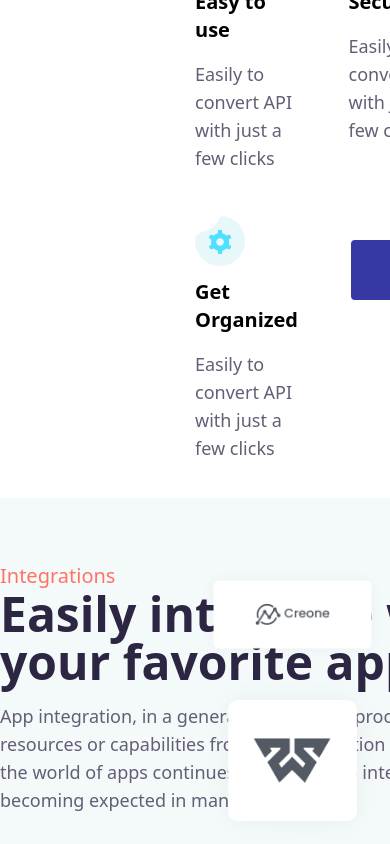
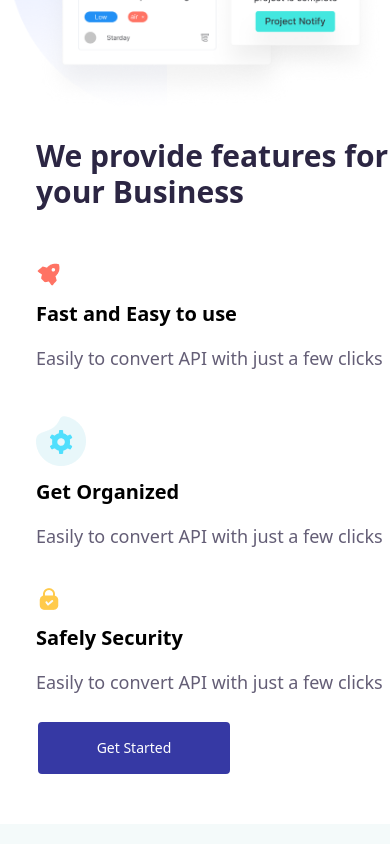
Before and after one commit to RezaualHossenSunny/innovateReact, a React (Vite) app: page / in a window 390 px wide. Shown: the part 2540-3384 px from the top of the page. Built offline with nearby package versions, Linux system fonts and the light colour scheme; a web font is replaced by a local one.

Commit message:
business responcive done

```diff
--- a/src/Component/Business.jsx
+++ b/src/Component/Business.jsx
@@ -6,15 +6,28 @@ import icon3 from '../assets/Security.png'
 const Business = () => {
   return (
     <div>
-        <div className='max-w-container mx-auto py-8 flex justify-between'>
-            <div className='w-2/4'>
+        <div className='max-w-container mx-auto py-8  md:flex justify-between'>
+
+               {/* part one */}
+
+            <div className=' w-full md:w-2/4 p-2 md:p-0'>
             <img src={buis}/>
             </div>
-            <div className='w-2/4 ml-[163px]'>
-            <h1 className='font-chirvo font-bold text-5xl text-second w-[553px]'>We provide features for your Business</h1>
 
-            <div className='flex justify-between mt-[80px] gap-x-14' >
-                <div className='w-2/4'>
+
+                  {/* part two */}
+            <div className=' w-full md:w-2/4 ml-[20px] md:ml-[163px]'>
+            <h1 className='font-chirvo font-bold  text-3xl md:text-5xl text-second w-full md:w-[553px] p-4 md:p-0'>We provide features for your Business</h1>
+
+
+                {/* content */}
+
+
+            <div className=' md:flex justify-between  mt-[20px] md:mt-[80px] gap-x-14' >
+
+                {/* 1st content */}
+
+                <div className='  w-full md:w-2/4 p-4 md:p-0'>
                 <div>
                     <img src={icon1}/>
                     <h3 className='font-chirvo text-xl font-bold py-3'>Fast and Easy to use</h3>
@@ -35,7 +48,9 @@ const Business = () => {
 
                 </div>
 
-                <div className='w-2/4'>
+                 {/* 2nd content */}
+
+                <div className=' w-full md:w-2/4 p-4 md:p-0'>
 
                 <div>
                     <img src={icon3}/>
@@ -45,8 +60,8 @@ const Business = () => {
                 </div>
 
 
-                <div className='py-4 px-10 border-2 bg-blue rounded-md w-[196px]  mt-[90px] border-white'>
-        <p className='text-white text-lg font-medium text-center'>Get Started</p>
+                <div className='py-4 px-10 border-2 bg-blue rounded-md w-[196px]  mt-[20px] md:mt-[90px] border-white'>
+        <p className='text-white  text-sm md:text-lg font-medium text-center'>Get Started</p>
 
 
 
```
